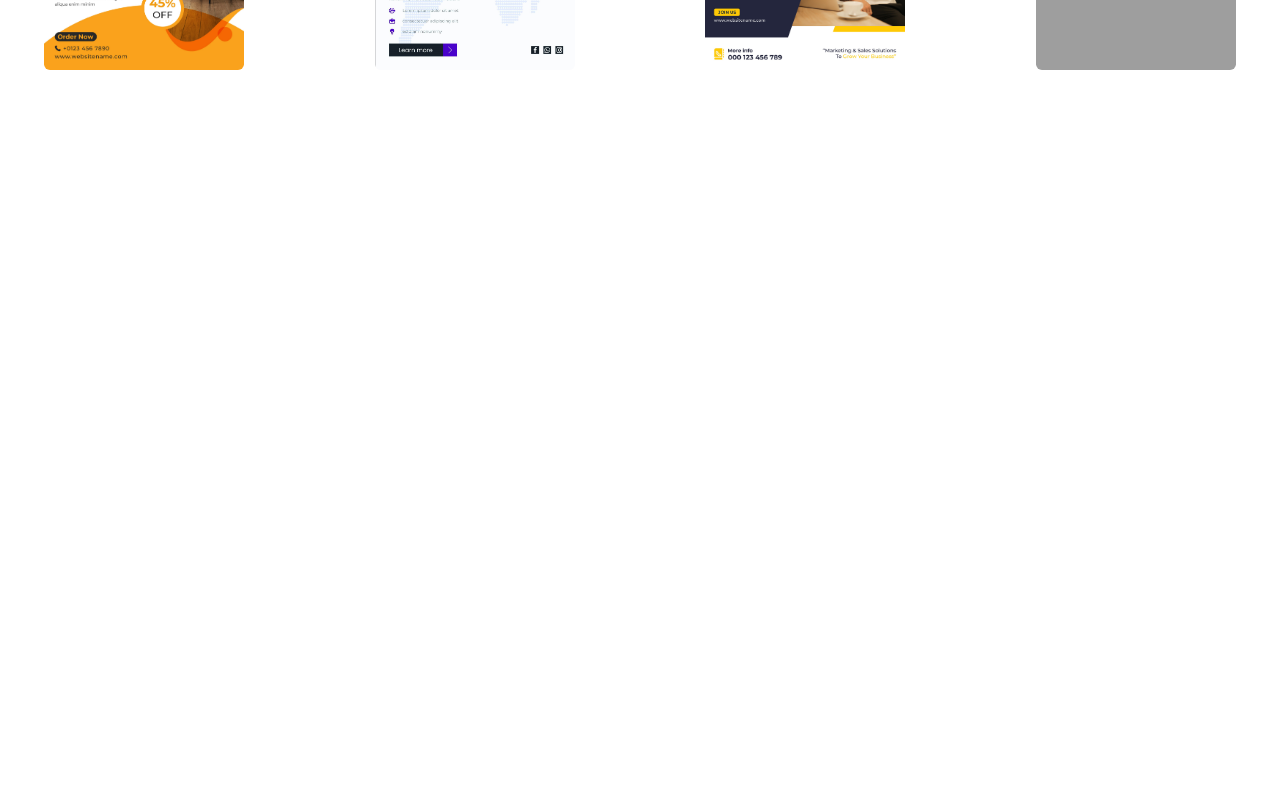
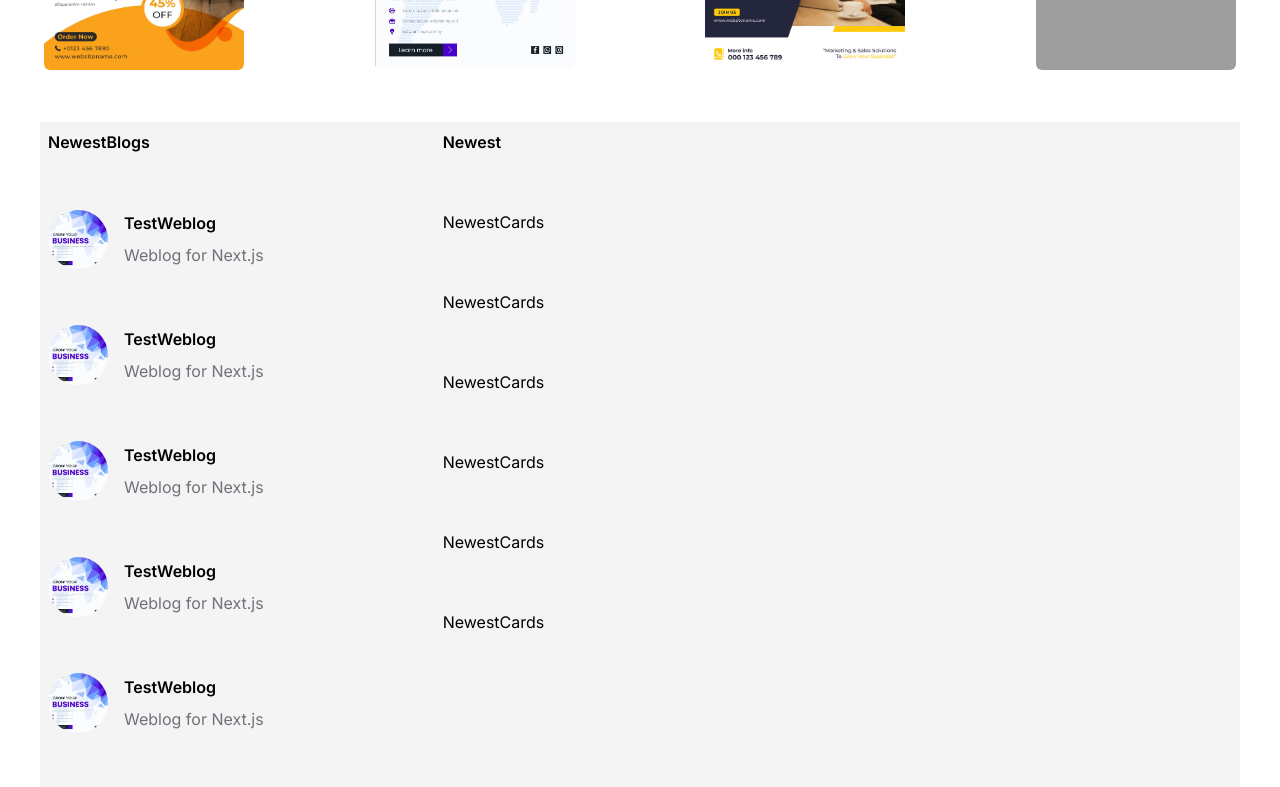
Before and after one commit to arshia788/BlogV2NextPractice, a Next.js app: page / in a window 1280 px wide. Shown: the part 1460-2247 px from the top of the page. Before the commit the page ends 1534 px from the top, so only its background shows below. Built offline with nearby package versions, Linux system fonts and the light colour scheme; grey boxes are pictures that could not be loaded.

Commit message:
worked on highest weblogs

```diff
--- a/app/page.js
+++ b/app/page.js
@@ -1,6 +1,7 @@
 import AdsPage from 'components/templates/AdsPage'
 import CategoriesSearch from 'components/templates/CategoriesSearch'
 import MostPopularBlogs from 'components/templates/MostPopularBlogs'
+import NewsInfos from 'components/templates/NewsInfos'
 import SliderPage from 'components/templates/SliderPage'
 
 export default function page() {
@@ -10,6 +11,7 @@ export default function page() {
       <CategoriesSearch />
       <MostPopularBlogs />
       <AdsPage />
+      <NewsInfos />
     </div>
   )
 }
--- /dev/null
+++ b/components/module/shared/MostWeblogsCard.js
@@ -0,0 +1,21 @@
+import Image from 'next/image'
+import React from 'react'
+
+export default function MostWeblogsCard({data}) {
+  return (
+    <div className='flex justify-start items-center gap-4'>
+
+        <div className='w-[60px] rounded-full overflow-hidden'>
+            <Image src={data.image} alt={data.title} width={1000} height={800}
+            className='w-full'
+            />
+        </div>
+
+        <div className='flex flex-col gap-y-2'>
+            <h4 className='font-semibold'>{data.title}</h4>
+            <span className='text-zinc-500'>{data.short_desc}</span>
+        </div>
+
+    </div>
+  )
+}
--- /dev/null
+++ b/components/module/shared/NewestCards.js
@@ -0,0 +1,7 @@
+import React from 'react'
+
+export default function NewestCards() {
+  return (
+    <div>NewestCards</div>
+  )
+}
--- /dev/null
+++ b/components/templates/NewsInfos.js
@@ -0,0 +1,155 @@
+import MostWeblogsCard from "components/module/shared/MostWeblogsCard";
+import NewestCards from "components/module/shared/NewestCards";
+
+export default function NewsInfos() {
+
+    const blogersInfo = [
+        {
+            image: '/images/ads/5556583.jpg',
+            title: 'TestWeblog',
+            short_desc: 'Weblog for Next.js',
+            link:'/link1'
+        },
+        {
+            image: '/images/ads/5556583.jpg',
+            title: 'TestWeblog',
+            short_desc: 'Weblog for Next.js',
+            link:'/link1'
+        },
+        {
+            image: '/images/ads/5556583.jpg',
+            title: 'TestWeblog',
+            short_desc: 'Weblog for Next.js',
+            link:'/link1'
+        },
+        {
+            image: '/images/ads/5556583.jpg',
+            title: 'TestWeblog',
+            short_desc: 'Weblog for Next.js',
+            link:'/link1'
+        },
+        {
+            image: '/images/ads/5556583.jpg',
+            title: 'TestWeblog',
+            short_desc: 'Weblog for Next.js',
+            link:'/link1'
+        },
+        {
+            image: '/images/ads/5556583.jpg',
+            title: 'TestWeblog',
+            short_desc: 'Weblog for Next.js',
+            link:'/link1'
+        },
+        {
+            image: '/images/ads/5556583.jpg',
+            title: 'TestWeblog',
+            short_desc: 'Weblog for Next.js',
+            link:'/link1'
+        },
+        {
+            image: '/images/ads/5556583.jpg',
+            title: 'TestWeblog',
+            short_desc: 'Weblog for Next.js',
+            link:'/link1'
+        },
+        {
+            image: '/images/ads/5556583.jpg',
+            title: 'TestWeblog',
+            short_desc: 'Weblog for Next.js',
+            link:'/link1'
+        },
+        {
+            image: '/images/ads/5556583.jpg',
+            title: 'TestWeblog',
+            short_desc: 'Weblog for Next.js',
+            link:'/link1'
+        },
+
+    ];
+
+    const posts=[
+        {
+            image:'/images/posts/tablet1.jpg',
+            title:'لورم ایپسوم متن ساختگی ',
+            short_desc:'لورم ایپسوم متن ساختگی با تولید سادگی نامفهوم از صنعت چاپ و با استفاده از طراحان گرافیک است چاپگرها و متون بلکه روزنامه و مجله در ستون و سطرآنچنان که لازم است ',
+            comments_number:10,
+            view_number:120,
+            slug:'tablet1',
+            date:'1بهمن 1500'
+        }
+        ,
+        {
+            image:'/images/posts/tablet2.jpg',
+            title:'لورم ایپسوم متن ساختگی ',
+            short_desc:'لورم ایپسوم متن ساختگی با تولید سادگی نامفهوم از صنعت چاپ و با استفاده از طراحان گرافیک است چاپگرها و متون بلکه روزنامه و مجله در ستون و سطرآنچنان که لازم است ',
+            comments_number:22,
+            view_number:502,
+            slug:'mobile1',
+            date:'1بهمن 1500'
+        }
+        ,
+        {
+            image:'/images/posts/tablet3.jpg',
+            title:'لورم ایپسوم متن ساختگی ده از طراحان گرافیک است چاپگرها و متون بلکه ده از طراحان گرافیک است چاپگرها و متون بلکه ',
+            short_desc:'لورم ایپسوم متن ساختگی با تولید سادگی نامفهوم از صنعت چاپ و با استفاده از طراحان گرافیک است چاپگرها و متون بلکه روزنامه و مجله در ستون و سطرآنچنان که لازم است ',
+            comments_number:25,
+            view_number:12004,
+            slug:'tablet1',
+            date:'1بهمن 1500'
+        },
+
+        {
+            image:'/images/posts/tablet1.jpg',
+            title:'لورم ایپسوم متن ساختگی ',
+            short_desc:'لورم ایپسوم متن ساختگی با تولید سادگی نامفهوم از صنعت چاپ و با استفاده از طراحان گرافیک است چاپگرها و متون بلکه روزنامه و مجله در ستون و سطرآنچنان که لازم است ',
+            comments_number:10,
+            view_number:120,
+            slug:'laptop1',
+            date:'1بهمن 1500'
+        },
+        {
+            image:'/images/posts/tablet1.jpg',
+            title:'لورم ایپسوم متن ساختگی ',
+            short_desc:'لورم ایپسوم متن ساختگی با تولید سادگی نامفهوم از صنعت چاپ و با استفاده از طراحان گرافیک است چاپگرها و متون بلکه روزنامه و مجله در ستون و سطرآنچنان که لازم است ',
+            comments_number:10,
+            view_number:120,
+            slug:'laptop1',
+            date:'1بهمن 1500'
+        },
+        {
+            image:'/images/posts/tablet1.jpg',
+            title:'لورم ایپسوم متن ساختگی ',
+            short_desc:'لورم ایپسوم متن ساختگی با تولید سادگی نامفهوم از صنعت چاپ و با استفاده از طراحان گرافیک است چاپگرها و متون بلکه روزنامه و مجله در ستون و سطرآنچنان که لازم است ',
+            comments_number:10,
+            view_number:120,
+            slug:'laptop1',
+            date:'1بهمن 1500'
+        },
+
+    ];
+
+  return (
+    <section className="bg-zinc-100 grid grid-cols-12 p-2">
+
+        <div className="col-span-4 flex flex-col gap-y-14">
+            <h3 className="font-semibold">NewestBlogs</h3>
+            {
+                blogersInfo.map((item,index)=>(
+                    <MostWeblogsCard key={index} data={item}/>
+                ))
+            }
+        </div>
+
+        <div className="col-span-8 flex flex-col gap-y-14">
+            <h3 className="font-semibold">Newest</h3>
+            {
+                posts.map((item,index)=>(
+                    <NewestCards key={index} data={item}/>
+                ))
+            }
+        </div>
+
+    </section>
+  )
+
+}
```
